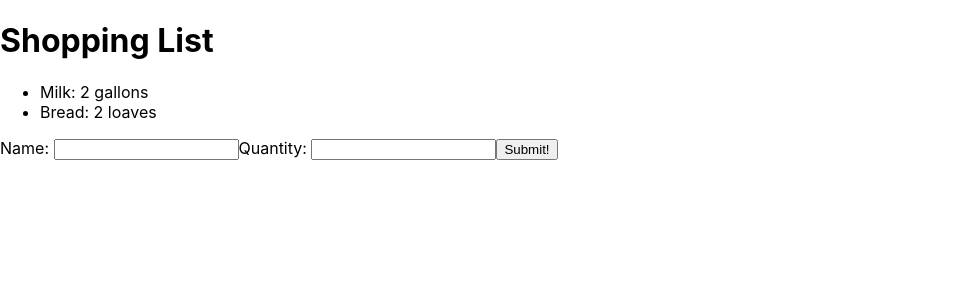
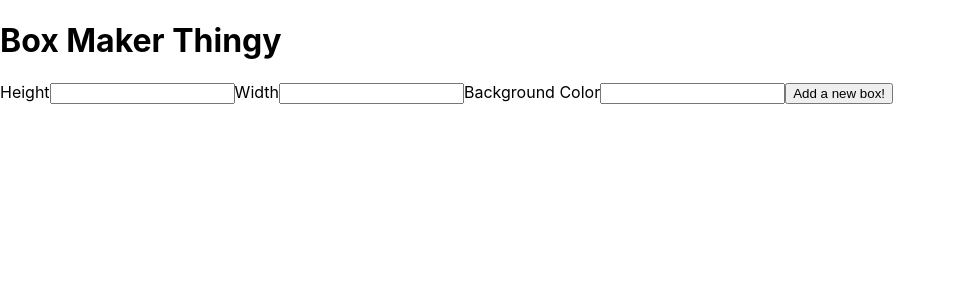
Before and after one commit to davisstacked/react-state-exercises, a React (Create React App) app: page / in a window 1280 px wide. Shown: the top 300 px of the page, without its empty margins (0-955 px from the left). Built offline with nearby package versions, Linux system fonts and the light colour scheme.

Commit message:
New Box Form

```diff
--- a/src/App.js
+++ b/src/App.js
@@ -1,12 +1,12 @@
-import { ShoppingList } from './Forms/ShoppingList'
-
-import React, { Component } from 'react'
+import React, { Component } from 'react';
+// import { BoxList } from './Forms/BoxList';
+import { NewBoxForm } from './Forms/NewBoxForm';
 
 export class App extends Component {
   render() {
     return (
       <div>
-        <ShoppingList />
+        <NewBoxForm />
       </div>
     )
   }
--- /dev/null
+++ b/src/Forms/BoxList.js
@@ -0,0 +1,9 @@
+import React from 'react'
+
+export const BoxList = () => {
+  return (
+    <div>
+
+    </div>
+  )
+}
--- /dev/null
+++ b/src/Forms/NewBoxForm.js
@@ -0,0 +1,48 @@
+import React, { useState } from 'react'
+
+export const NewBoxForm = () => {
+
+  const [styles, setStyles] =
+    useState({
+      height: "",
+      width: "",
+      backgroundColor: ""
+    })
+
+  const handleSubmit = (e) => {
+    e.preventDefault();
+
+  }
+
+  const handleChange = (e) => {
+    setStyles(state => ({...state, [e.target.id]: e.target.value}))
+  }
+
+  return (
+    <form className="NewBoxForm" onSubmit={handleSubmit}>
+      <h1>Box Maker Thingy</h1>
+      <label htmlFor="height">Height</label>
+      <input
+        id="height"
+        name="height"
+        value={styles.height}
+        onChange={handleChange}
+      />
+      <label htmlFor="width">Width</label>
+      <input
+        id="width"
+        name="width"
+        value={styles.width}
+        onChange={handleChange}
+      />
+      <label htmlFor="backgroundColor">Background Color</label>
+      <input
+        id="backgroundColor"
+        name="backgroundColor"
+        value={styles.backgroundColor}
+        onChange={handleChange}
+      />
+      <button>Add a new box!</button>
+    </form>
+  )
+}
```
Also changed, not shown: src/Forms/Box.js (added).
